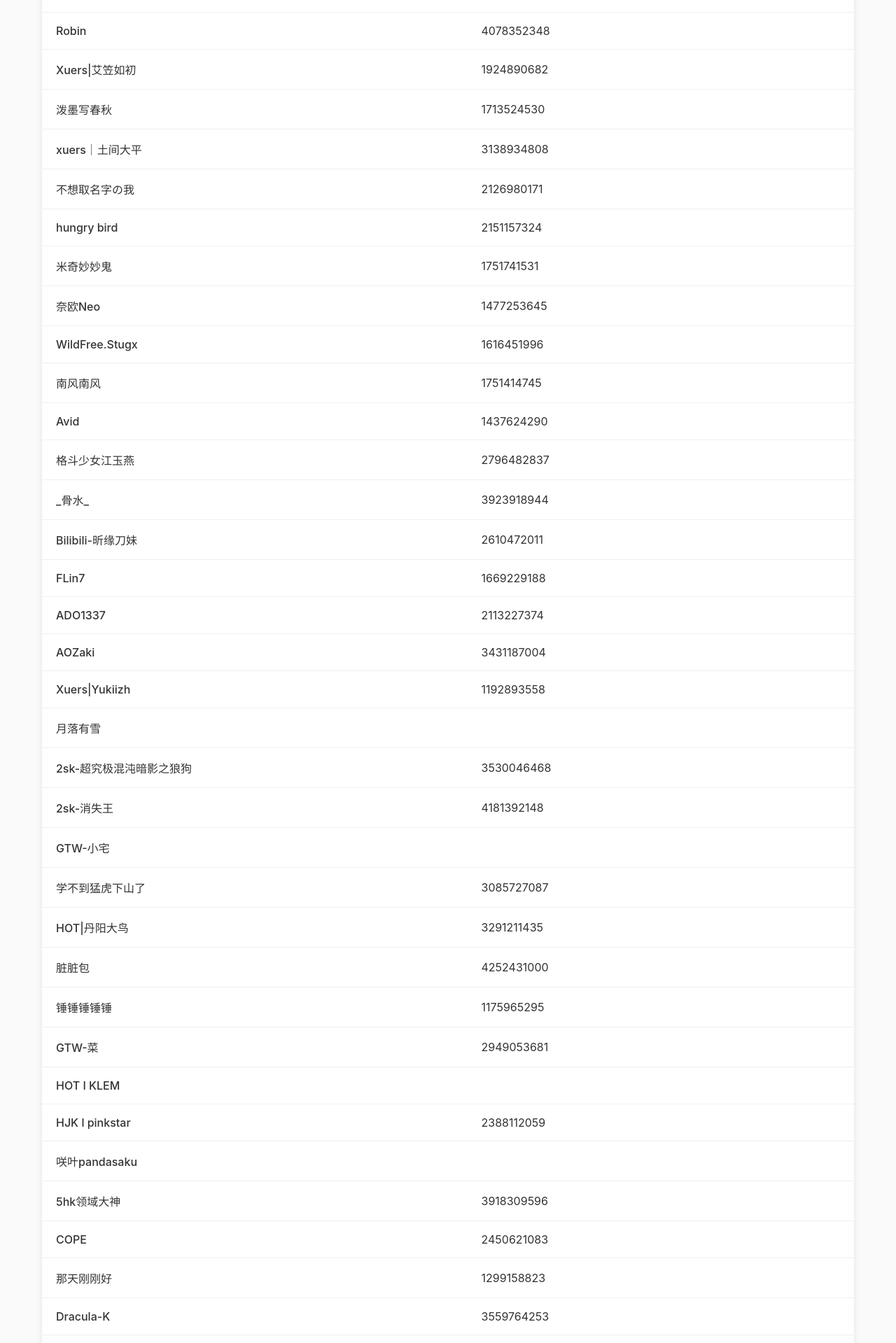
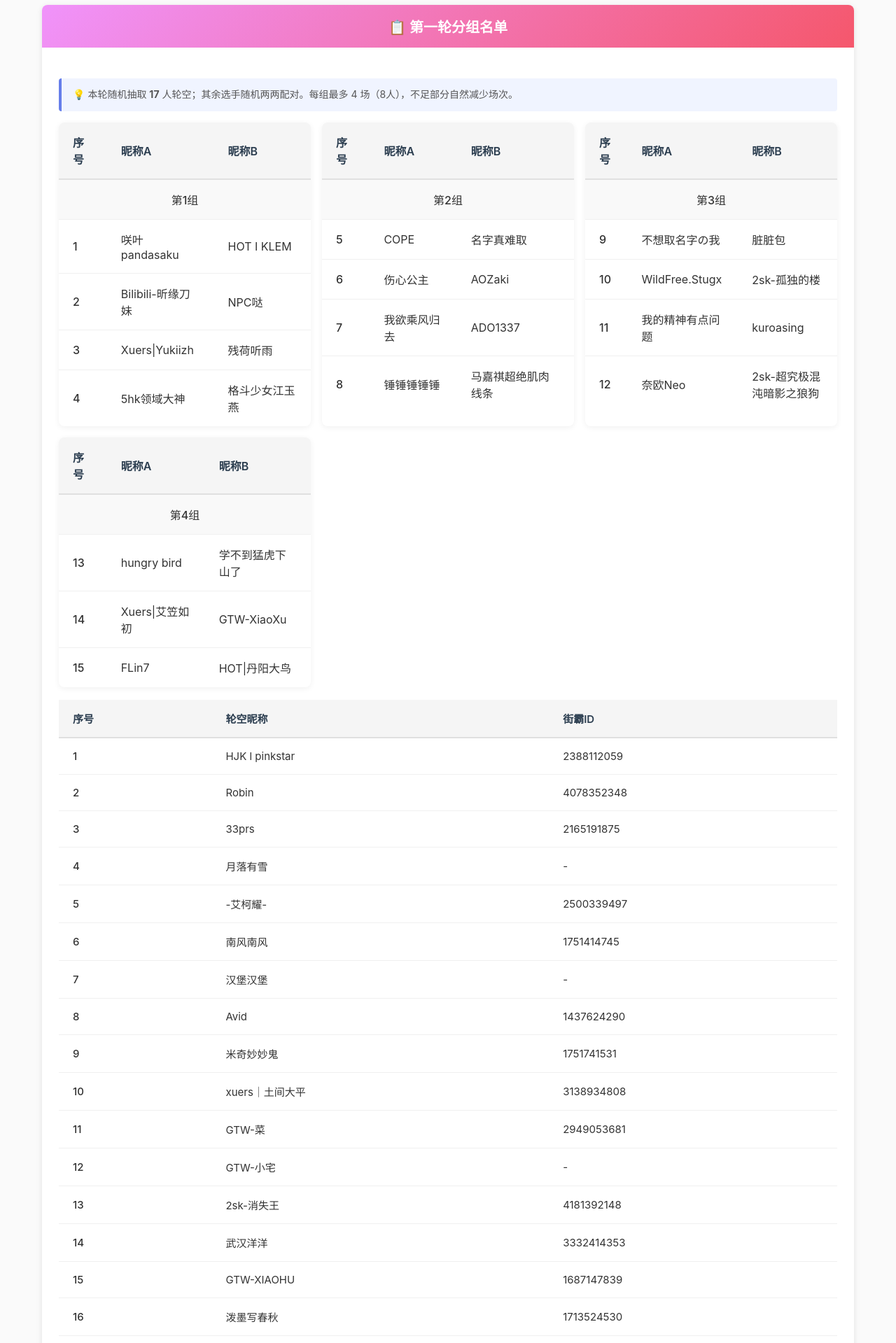
Before and after one commit to RolinFirelink/competition, a Vue app: page /20260328 in a window 1280 px wide. Shown: the part 821-2740 px from the top of the page at 70% size. Built offline with nearby package versions, Linux system fonts and the light colour scheme.

Commit message:
git init

```diff
--- a/src/components/Competition20260328.vue
+++ b/src/components/Competition20260328.vue
@@ -22,6 +22,19 @@
           <span class="item-value">
             赞助商：<strong>HJK</strong><br />
             特别鸣谢：<strong>HJK官方</strong>、天手力、Ohhhhhua、月光熔铁星、江舞、中二的大黑、阿依在
+          </span>
+        </div>
+        <div class="announcement-item">
+          <span class="item-label">赛制：</span>
+          <span class="item-value">
+            八强之前抢三，八强及之后都是抢五，不设复活赛。由于要凑2的幂,所以第一轮有17人随机轮空,剩余选手随机配对,第二轮将会由第一轮晋级选手与轮空选手配对对战。
+            第三轮及之后将一路往上打直到决赛。
+          </span>
+        </div>
+        <div class="announcement-item">
+          <span class="item-label">声明：</span>
+          <span class="item-value">
+            八强之前并行打，八强之后一对一对的形式上场打。
           </span>
         </div>
 
@@ -60,6 +73,58 @@
       </div>
     </div>
 
+    <div class="round1-wrapper">
+      <div class="round1-title">📋 第一轮分组名单</div>
+      <div class="round1-content">
+        <div class="round1-note">
+          💡 本轮随机抽取 <strong>17</strong> 人轮空；其余选手随机两两配对。每组最多 4 场（8人），不足部分自然减少场次。
+        </div>
+
+        <div class="round1-groups-grid">
+          <div v-for="group in firstRoundGroups" :key="group.index" class="round1-group-card">
+            <table class="round1-table">
+              <thead>
+                <tr>
+                  <th>序号</th>
+                  <th>昵称A</th>
+                  <th>昵称B</th>
+                </tr>
+              </thead>
+              <tbody>
+                <tr class="group-row">
+                  <td colspan="3">第{{ group.index }}组</td>
+                </tr>
+                <tr v-for="match in group.matches" :key="match.id">
+                  <td>{{ match.id }}</td>
+                  <td>{{ match.playerA.nickname }}</td>
+                  <td>{{ match.playerB.nickname }}</td>
+                </tr>
+              </tbody>
+            </table>
+          </div>
+        </div>
+
+        <div class="bye-table-wrapper">
+          <table class="registration-table bye-table">
+            <thead>
+              <tr>
+                <th>序号</th>
+                <th>轮空昵称</th>
+                <th>街霸ID</th>
+              </tr>
+            </thead>
+            <tbody>
+              <tr v-for="(p, idx) in byeParticipants" :key="idx">
+                <td>{{ idx + 1 }}</td>
+                <td>{{ p.nickname }}</td>
+                <td>{{ p.id || '-' }}</td>
+              </tr>
+            </tbody>
+          </table>
+        </div>
+      </div>
+    </div>
+
     <div class="table-wrapper">
       <table class="registration-table">
         <thead>
@@ -83,11 +148,16 @@
 <script>
 export default {
   name: 'Competition20260328',
+  created() {
+    this.initFirstRound();
+  },
   data() {
     return {
       qrCodeUrl:
         'https://rolin-typora.oss-cn-guangzhou.aliyuncs.com/91faac1245645b3b0c31a69f80b06993.jpg',
       showQrPreview: false,
+      byeParticipants: [],
+      firstRoundGroups: [],
       participants: [
         {
           nickname: 'NPC哒',
@@ -152,11 +222,6 @@ export default {
         {
           nickname: '格斗少女江玉燕',
           id: '2796482837',
-          rank: '待定'
-        },
-        {
-          nickname: '_骨水_',
-          id: '3923918944',
           rank: '待定'
         },
         {
@@ -255,11 +320,6 @@ export default {
           rank: '待定'
         },
         {
-          nickname: '那天刚刚好',
-          id: '1299158823',
-          rank: '待定'
-        },
-        {
           nickname: 'Dracula-K',
           id: '3559764253',
           rank: '待定'
@@ -329,10 +389,55 @@ export default {
           id: '3778650570',
           rank: '待定'
         },
+        {
+          nickname: '马嘉祺超绝肌肉线条',
+          id: '3966050394',
+          rank: '待定'
+        },
       ]
     };
   },
   methods: {
+    initFirstRound() {
+      const byeCount = 17;
+      const all = [...this.participants];
+      const shuffled = this.shuffleArray(all);
+
+      const byes = shuffled.slice(0, byeCount);
+      const playPlayers = shuffled.slice(byeCount);
+
+      const matches = [];
+      for (let i = 0; i < playPlayers.length; i += 2) {
+        const playerA = playPlayers[i];
+        const playerB = playPlayers[i + 1];
+        if (!playerB) break;
+        matches.push({
+          id: matches.length + 1,
+          playerA,
+          playerB
+        });
+      }
+
+      const groups = [];
+      const matchesPerGroup = 4; // 4场 = 8人
+      for (let i = 0; i < matches.length; i += matchesPerGroup) {
+        groups.push({
+          index: groups.length + 1,
+          matches: matches.slice(i, i + matchesPerGroup)
+        });
+      }
+
+      this.byeParticipants = byes;
+      this.firstRoundGroups = groups;
+    },
+    shuffleArray(arr) {
+      // Fisher-Yates shuffle (in-place)
+      for (let i = arr.length - 1; i > 0; i--) {
+        const j = Math.floor(Math.random() * (i + 1));
+        [arr[i], arr[j]] = [arr[j], arr[i]];
+      }
+      return arr;
+    },
     openQrPreview() {
       this.showQrPreview = true;
     },
@@ -413,4 +518,26 @@ export default {
   font-size: 13px;
   cursor: pointer;
 }
+
+.round1-groups-grid {
+  display: grid;
+  grid-template-columns: repeat(auto-fit, minmax(360px, 1fr));
+  gap: 16px;
+  margin-top: 16px;
+}
+
+.round1-group-card {
+  background: #ffffff;
+  border-radius: 8px;
+  box-shadow: 0 2px 8px rgba(0, 0, 0, 0.06);
+  overflow: hidden;
+}
+
+.bye-table-wrapper {
+  margin-top: 18px;
+}
+
+.bye-table {
+  font-size: 15px;
+}
 </style>
```
